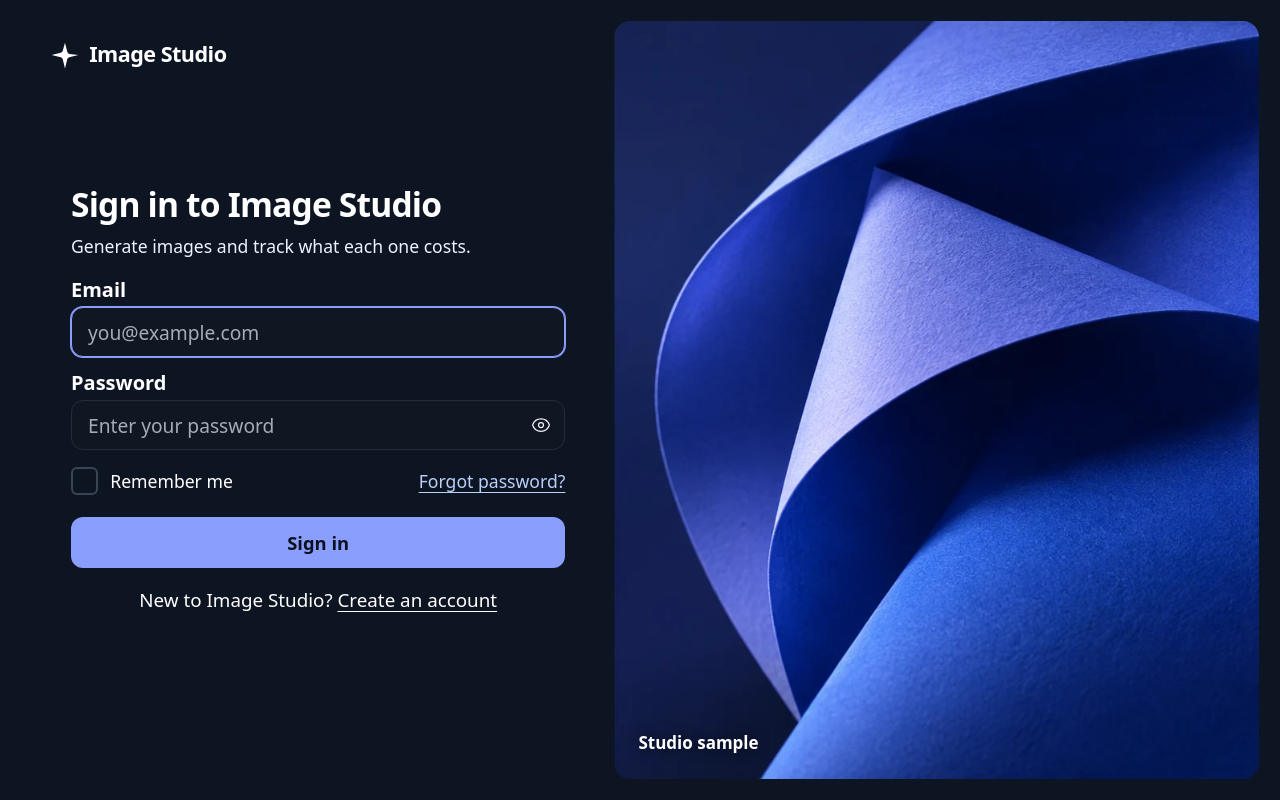
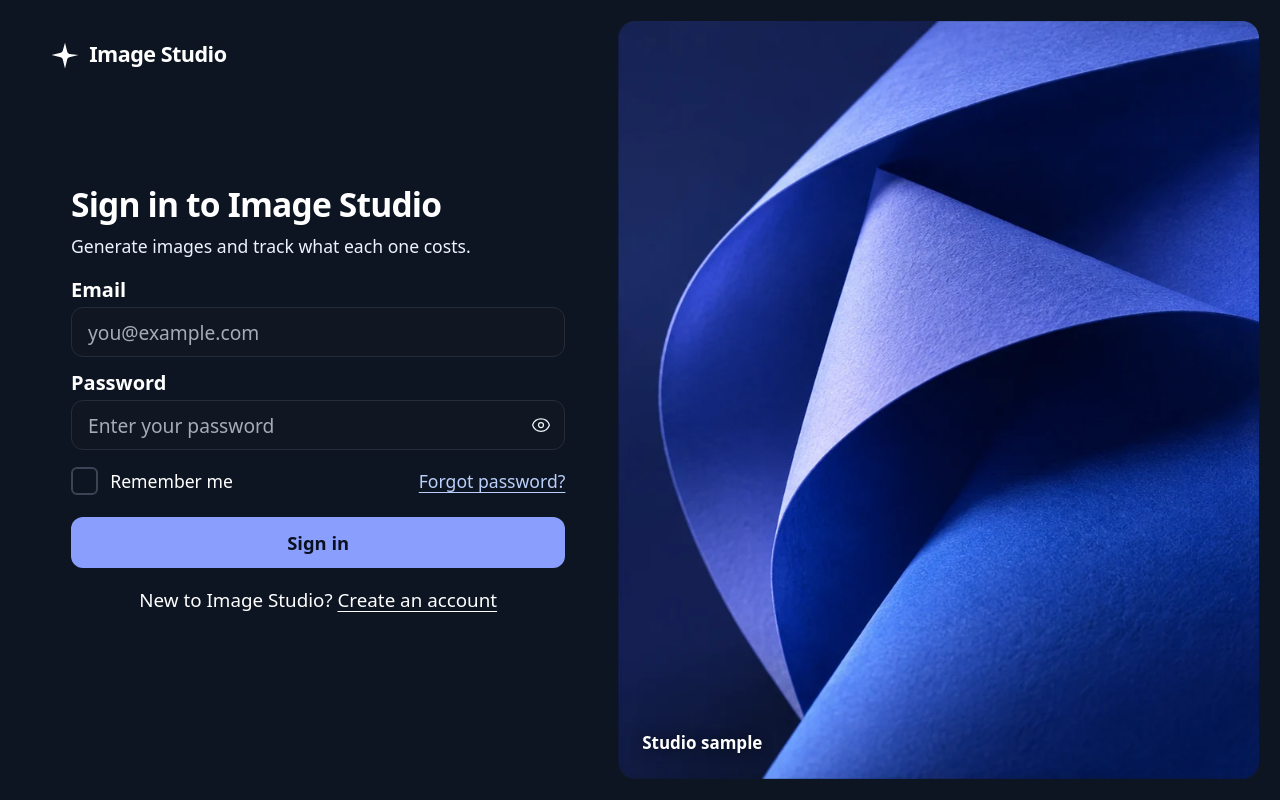
Before and after one commit to jenry23/pixelforge-image-studio, a Laravel app: page /login in a window 1280 px wide. Run offline with Laravel 12, Linux system fonts and the light colour scheme; style sheets or scripts are compiled from the project's sources; some libraries are stand-ins or nearby versions; some web fonts are replaced.

Commit message:
Keep the sign-in artwork's framing at every window shape
The asset was right; the panel was not. The panel stretched to fill its
column, so its aspect ratio followed the browser window rather than the
artwork. On a wide, short window the panel became landscape (1019x883)
while the image is portrait (803x950), and object-fit: cover answered that
by cropping 27% of the image's height. The composition in the design was
only ever visible at the one window shape that happened to match it:

  2000x925   showed 73% of the image height
  1920x900   showed 74%
  1440x620   showed 67%
  1586x992   showed 100%   <- the size every screenshot had used

The panel now holds the artwork's own 803:950 ratio and is right-aligned
in its column, so the whole picture is visible at any window shape and the
21px margins and rounded corners are unaffected. At the design's own
proportions the panel still measures exactly 803x950 and fills the column,
so the reference match is unchanged.

Verified showing 100% width and height of the artwork at 1024x900,
1280x560, 1440x620, 1586x992, 1920x1080 and 2000x925.

Also drops autofocus from the email field: the design shows the field at
rest, and the focus ring was a visible difference in normal use. One line
to restore if the focus is wanted.

Reference match improves to 97.4% of pixels within tolerance, artwork side
mean difference 5.9/765.

```diff
--- a/resources/js/Pages/Auth/Login.vue
+++ b/resources/js/Pages/Auth/Login.vue
@@ -73,7 +73,6 @@ const submit = () => {
                                 v-model="form.email"
                                 type="email"
                                 required
-                                autofocus
                                 autocomplete="username"
                                 placeholder="you@example.com"
                                 class="mt-[0.7rem] [@media(max-height:800px)]:mt-[0.45rem] block h-[3.4rem] w-full sm:h-[3.75rem] [@media(max-height:800px)]:sm:h-[3.1rem] rounded-xl border border-[#262d39] bg-[#101723] px-4 text-[1.0625rem] text-white placeholder:text-[#a5acb7] sm:text-[1.2rem] focus:border-[#8a9ffd] focus:outline-none focus:ring-1 focus:ring-[#8a9ffd]"
@@ -150,8 +149,17 @@ const submit = () => {
         </div>
 
         <!-- Artwork side. Desktop only: see useMediaQuery above. -->
-        <div v-if="showArtwork" class="hidden py-[1.3rem] pr-[1.3rem] lg:block lg:h-screen">
-            <figure class="relative h-full overflow-hidden rounded-2xl">
+        <!--
+            The panel keeps the artwork's own 803:950 proportions rather than
+            stretching to fill the column. Filling it meant that on any window
+            that is not the design's exact shape, `cover` cropped the image
+            vertically -- 27% of it on a wide, short window -- so the
+            composition was never the one in the design. Holding the ratio
+            shows the whole picture at every window shape, and at the design's
+            proportions it still fills the column exactly.
+        -->
+        <div v-if="showArtwork" class="hidden justify-end py-[1.3rem] pr-[1.3rem] lg:flex lg:h-screen">
+            <figure class="relative h-full w-auto max-w-full shrink-0 overflow-hidden rounded-2xl [aspect-ratio:803/950]">
                 <img
                     src="/images/login-hero.webp"
                     alt=""
```
Also changed, not shown: 4 other files.
